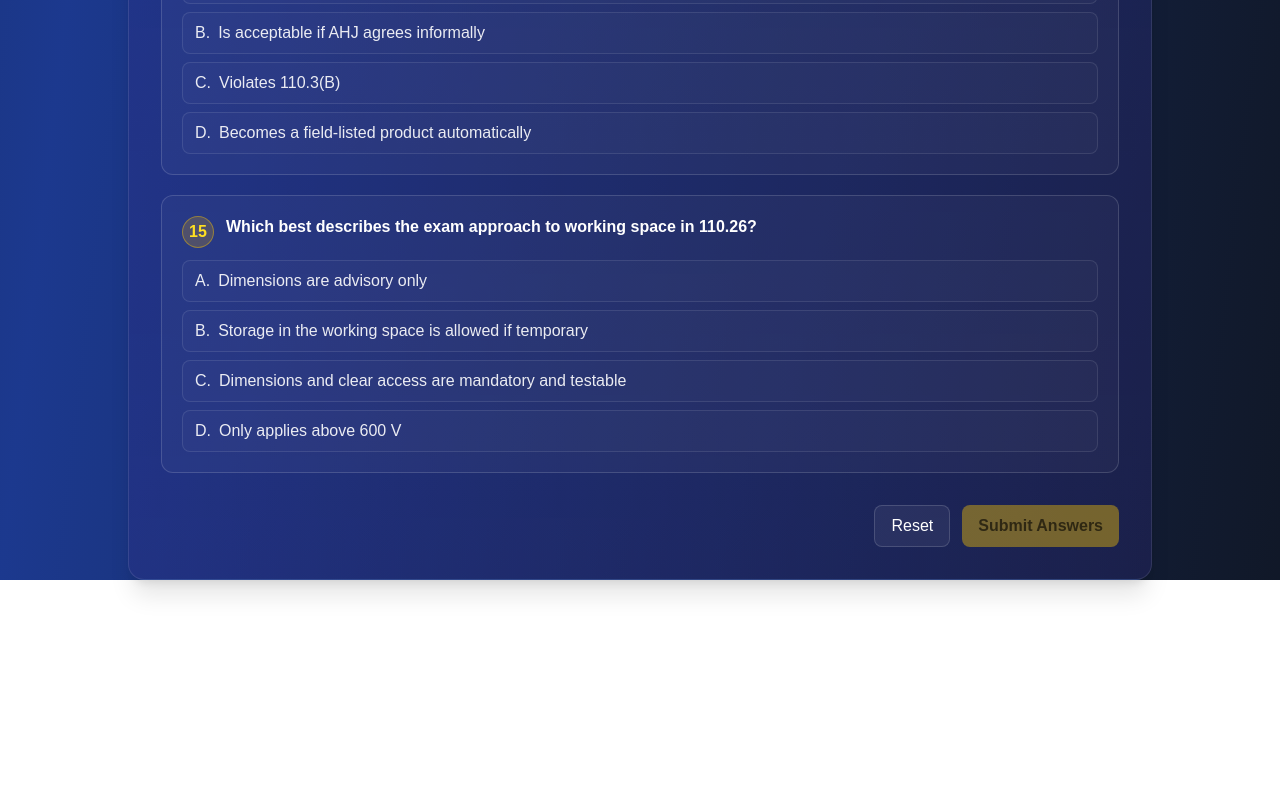
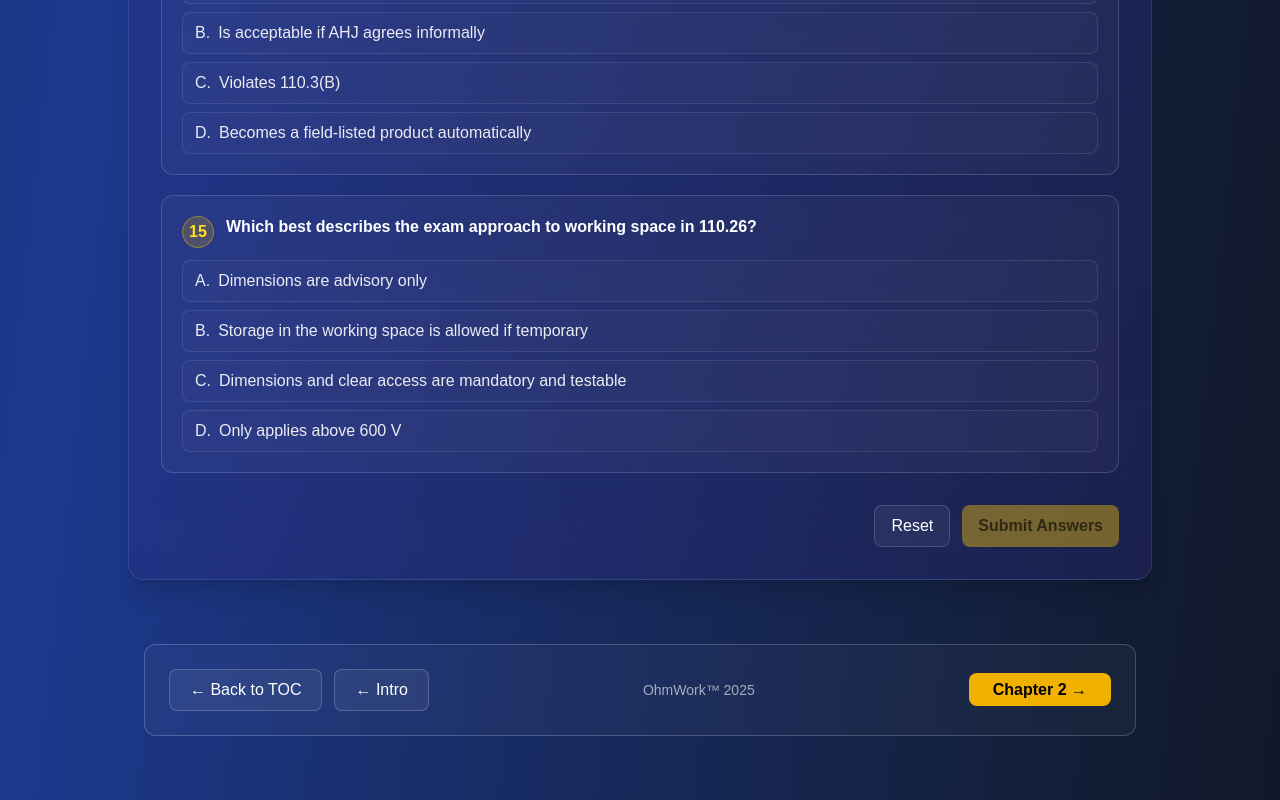
Before and after one commit to tommythorne/ohmwork-guide, a Next.js app: page /modules/module-01 in a window 1280 px wide. Shown: the part 10509-11309 px from the top of the page. Before the commit the page ends 11137 px from the top, so only its background shows below. Built offline with nearby package versions, Linux system fonts and the light colour scheme.

Commit message:
feat(template): add FooterNav rendering when prev/next provided (applies to all modules)

```diff
--- a/app/components/ModuleTemplate.tsx
+++ b/app/components/ModuleTemplate.tsx
@@ -3,7 +3,8 @@
 
 import React, { useEffect, useState } from "react";
 import Link from "next/link";
-import Quiz from "./Quiz"; // uses your existing working quiz component
+import Quiz from "./Quiz";
+import FooterNav from "./FooterNav"; // <-- footer wired here
 
 import {
   BookOpen, Target, Zap, ShieldCheck, CircuitBoard, Calculator,
@@ -16,7 +17,8 @@ import {
  * - Hero (image + title/subtitle)
  * - Stats cards (3)
  * - Article sections (2-col: text left, up to 2 images right)
- * - Knowledge Check section renders ONLY if props.quiz is provided
+ * - Knowledge Check section (only if props.quiz exists)
+ * - Footer navigation (only if props.prev or props.next provided)
  * Accepts permissive props to avoid TS blowups.
  */
 
@@ -159,7 +161,7 @@ export default function ModuleTemplate(props: any) {
         ))}
       </div>
 
-      {/* Knowledge Check (renders ONLY when props.quiz is present) */}
+      {/* Knowledge Check */}
       {Array.isArray(props?.quiz) && props.quiz.length > 0 ? (
         <section className="mx-auto max-w-5xl mb-12 transition-all duration-1000 delay-1500">
           <div className="text-center mb-8">
@@ -169,6 +171,13 @@ export default function ModuleTemplate(props: any) {
           <Quiz questions={props.quiz} />
         </section>
       ) : null}
+
+      {/* Footer Navigation — renders only if prev/next provided */}
+      {(props?.prev || props?.next) ? (
+        <section className="mx-auto max-w-5xl px-4 pb-16">
+          <FooterNav prev={props.prev} next={props.next} />
+        </section>
+      ) : null}
     </main>
   );
 }
```
